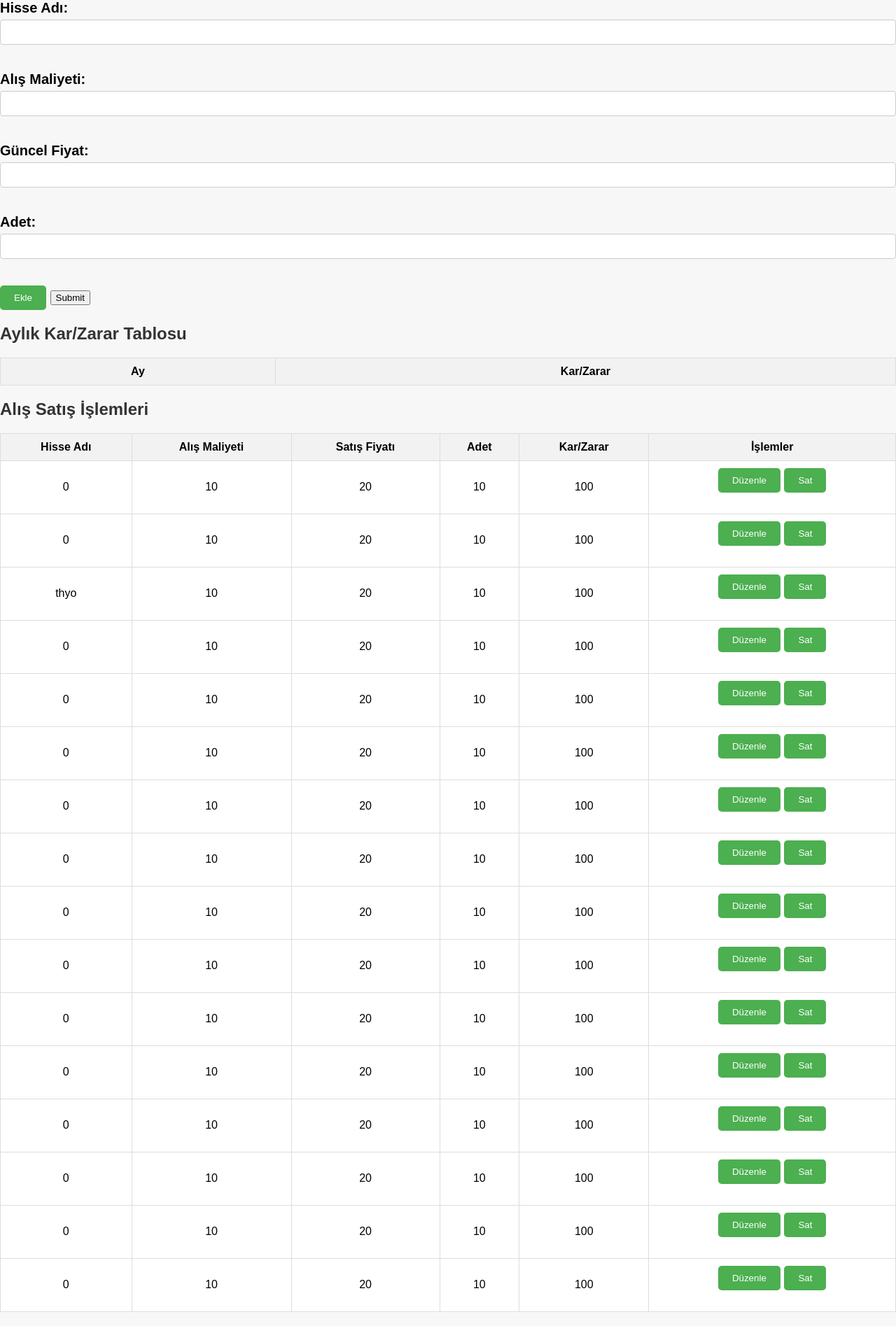
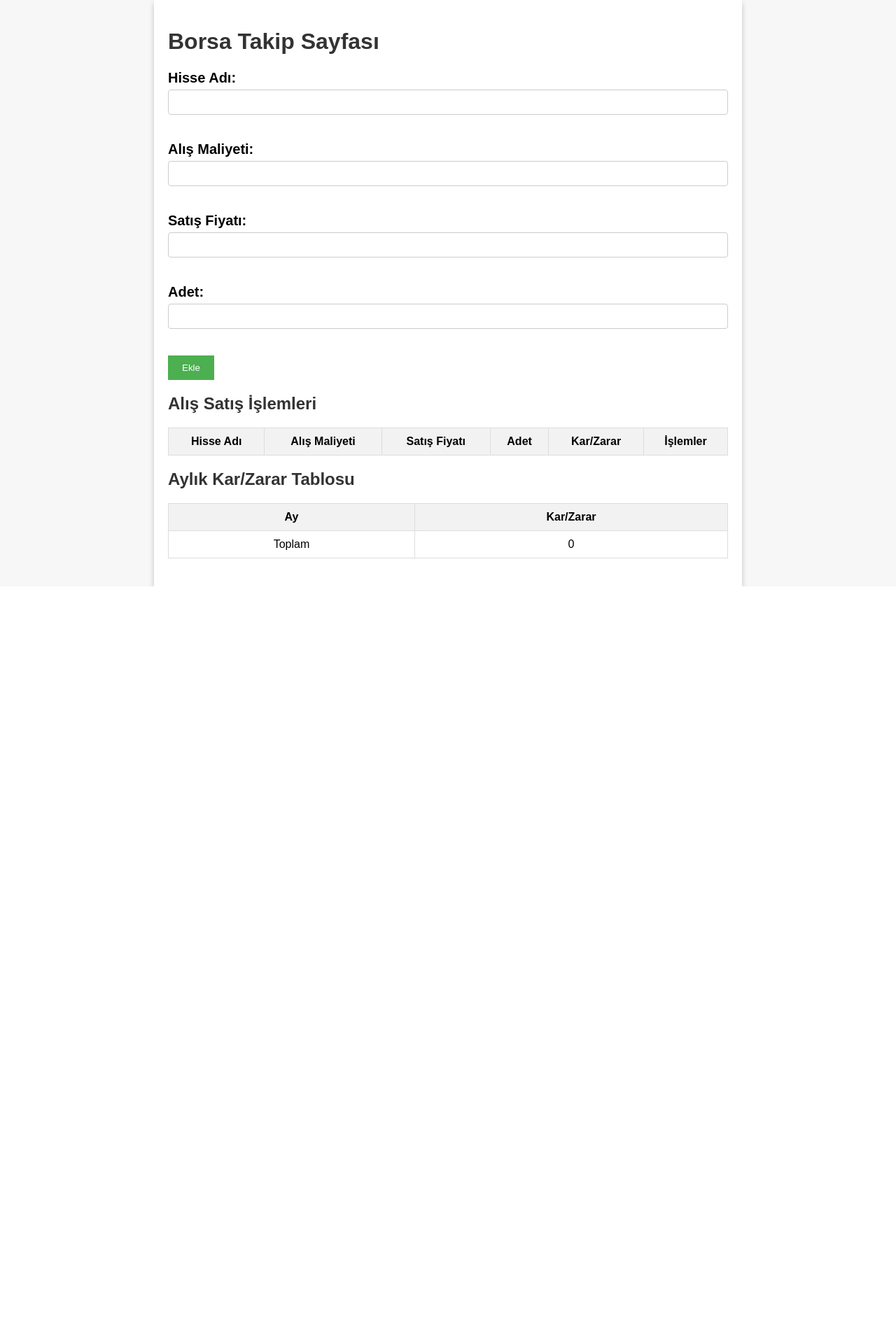
Before and after one commit to yigitkoruk/borsa_takip, a PHP site: the page made by Borsa Takip/Borsa Takip.php in a window 1280 px wide. Shown: the whole page at 70% size. After the commit the page ends 838 px from the top, so only its background shows below. Run offline with PHP 8.4, Linux system fonts and the light colour scheme; data comes from the database, SQL or seed files in the repository; lists and menus that the app fills with data are empty.

Commit message:
Update Borsa Takip.php
update

```diff
--- a/Borsa Takip/Borsa Takip.php
+++ b/Borsa Takip/Borsa Takip.php
@@ -73,30 +73,153 @@ if (isset($_POST["duzenle"])) {
     <meta charset="UTF-8">
     <meta name="viewport" content="width=device-width, initial-scale=1.0">
     <title>Borsa Takip Sayfası</title>
-    <link rel="stylesheet" href="style.css">
+    <style>
+        body {
+            font-family: Arial, sans-serif;
+            background-color: #f7f7f7;
+            margin: 0;
+            padding: 0;
+        }
+
+        h1,
+        h2 {
+            color: #333;
+        }
+
+        form {
+            margin-bottom: 20px;
+            font-size: 20px;
+            font-weight: bold;
+        }
+
+        table {
+            width: 100%;
+            border-collapse: collapse;
+            margin-bottom: 20px;
+            background-color: #fff;
+        }
+
+        table,
+        th,
+        td {
+            border: 1px solid #ddd;
+            padding: 10px;
+            text-align: center;
+        }
+
+        th {
+            background-color: #f2f2f2;
+        }
+
+        button {
+            background-color: #4caf50;
+            color: #fff;
+            border: none;
+            padding: 10px 20px;
+            cursor: pointer;
+            transition: background-color 0.3s;
+        }
+
+        button:hover {
+            background-color: #45a049;
+        }
+
+        input[type="text"],
+        input[type="number"] {
+            width: 100%;
+            padding: 8px;
+            margin: 5px 0 15px 0;
+            box-sizing: border-box;
+            border: 1px solid #ccc;
+            border-radius: 4px;
+            font-size: 16px;
+        }
+
+        input[type="text"]:focus,
+        input[type="number"]:focus {
+            outline: none;
+            border-color: #4caf50;
+        }
+
+        .container {
+            max-width: 800px;
+            margin: 0 auto;
+            padding: 20px;
+            background-color: #fff;
+            box-shadow: 0 4px 8px 0 rgba(0, 0, 0, 0.2);
+        }
+
+        .modal {
+            display: none;
+            position: fixed;
+            z-index: 1;
+            left: 0;
+            top: 0;
+            width: 100%;
+            height: 100%;
+            overflow: auto;
+            background-color: rgb(0, 0, 0);
+            background-color: rgba(0, 0, 0, 0.4);
+            padding-top: 60px;
+        }
+
+        .modal-content {
+            background-color: #fefefe;
+            margin: 5% auto;
+            padding: 20px;
+            border: 1px solid #888;
+            width: 50%;
+        }
+
+        .close {
+            color: #aaa;
+            float: right;
+            font-size: 28px;
+            font-weight: bold;
+        }
+
+        .close:hover,
+        .close:focus {
+            color: black;
+            text-decoration: none;
+            cursor: pointer;
+        }
+    </style>
 </head>
 
 <body>
-    <form id="borsaForm" method="POST">
+    <div class="container">
+        <h1>Borsa Takip Sayfası</h1>
+        <form id="borsaForm">
             <label for="hisseAdi">Hisse Adı:</label>
-        <input type="text" id="hisseAdi" name="hisseAdi">
-        <?= $hisseAdi_Hata ?? "" ?><br><br>
+            <input type="text" id="hisseAdi" required><br><br>
+            <label for="alisMaliyeti">Alış Maliyeti:</label>
+            <input type="number" id="alisMaliyeti" required><br><br>
+            <label for="satisFiyati">Satış Fiyatı:</label>
+            <input type="number" id="satisFiyati" required><br><br>
+            <label for="adet">Adet:</label>
+            <input type="number" id="adet" required><br><br>
+            <button type="button" onclick="ekle()">Ekle</button>
+        </form>
+        <h2>Alış Satış İşlemleri</h2>
+        <table id="borsaTablosu">
+            <tr>
+                <th>Hisse Adı</th>
+                <th>Alış Maliyeti</th>
+                <th>Satış Fiyatı</th>
+                <th>Adet</th>
+                <th>Kar/Zarar</th>
+                <th>İşlemler</th>
+            </tr>
+        </table>
 
-        <label for="alisMaliyeti">Alış Maliyeti:</label>
-        <input type="number" id="alisMaliyeti" name="alisMaliyeti">
-        <?= $alisMaliyeti_Hata ?? "" ?><br><br>
-
-        <label for="satisFiyati">Güncel Fiyat:</label>
-        <input type="number" id="satisFiyati" name="satisFiyati">
-        <?= $satisFiyati_Hata ?? "" ?><br><br>
-
-        <label for="adet">Adet:</label>
-        <input type="number" id="adet" name="adet">
-        <?= $Adet_Hata ?? "" ?><br><br>
-
-        <button type="button" onclick="ekle()">Ekle</button>
-        <input type="submit" name="ekle" value="Submit">
-    </form>
+        <div id="detayModal" class="modal">
+            <div class="modal-content">
+                <span class="close" onclick="kapatDetayModal()">&times;</span>
+                <h2>Detaylar</h2>
+                <div id="detayIcerik"></div>
+            </div>
+        </div>
 
         <h2>Aylık Kar/Zarar Tablosu</h2>
         <table id="aylikKarZararTablosu">
@@ -105,44 +228,29 @@ if (isset($_POST["duzenle"])) {
                 <th>Kar/Zarar</th>
             </tr>
         </table>
+    </div>
 
-    <table>
-        <h2>Alış Satış İşlemleri</h2>
-        <thead>
-            <tr>
-                <th>Hisse Adı</th>
-                <th>Alış Maliyeti</th>
-                <th>Satış Fiyatı</th>
-                <th>Adet</th>
-                <th>Kar/Zarar</th>
-                <th>İşlemler</th>
-            </tr>
-        </thead>
-        <tbody>
-            <?php foreach ($list as $item) : ?>
-                <tr>
-                    <td><?= $item["hisse_adi"] ?? "" ?></td>
-                    <td><?= $item["alis_maliyeti"] ?? "" ?></td>
-                    <td><?= $item["guncel_fiyat"] ?? "" ?></td>
-                    <td><?= $item["adet"] ?? "" ?></td>
-                    <td><?= $item["kar_zarar"] ?? "" ?></td>
-                    <td>
-                        <form method="POST">
-                            <input type="hidden" value="<?= $item["id"] ?? "" ?>" name="hidden">
-                            <input type="submit" value="Düzenle" name="duzenle" class="button">
-                            <input type="submit" value="Sat" name="sat" class="button">
-                        </form>
-                    </td>
-                </tr>
-            <?php endforeach; ?>
-        </tbody>
-    </table>
+    <div id="myModal" class="modal">
+        <div class="modal-content">
+            <span class="close">&times;</span>
+            <h2>Düzenle</h2>
+            <label for="hisseAdiModal">Hisse Adı:</label>
+            <input type="text" id="hisseAdiModal" required><br><br>
+            <label for="alisMaliyetiModal">Alış Maliyeti:</label>
+            <input type="number" id="alisMaliyetiModal" required><br><br>
+            <label for="satisFiyatiModal">Satış Fiyatı:</label>
+            <input type="number" id="satisFiyatiModal" required><br><br>
+            <label for="adetModal">Adet:</label>
+            <input type="number" id="adetModal" required><br><br>
+            <button type="button" onclick="kaydet()">Kaydet</button>
+        </div>
+    </div>
 
     <script>
         let borsaVerileri = [];
         let duzenleIndex = null;
 
-        window.onload = function() {
+        window.onload = function () {
             borsaVerileri = JSON.parse(localStorage.getItem("borsaVerileri")) || [];
             guncelleTablolar();
         };
@@ -153,9 +261,7 @@ if (isset($_POST["duzenle"])) {
             let satisFiyati = parseFloat(document.getElementById("satisFiyati").value);
             let adet = parseInt(document.getElementById("adet").value);
             let karZarar = (satisFiyati - alisMaliyeti) * adet;
-            let ay = new Date().toLocaleString('default', {
-                month: 'long'
-            });
+            let ay = new Date().toLocaleString('default', { month: 'long' });
 
             if (duzenleIndex !== null) {
                 borsaVerileri[duzenleIndex] = {
@@ -168,18 +274,6 @@ if (isset($_POST["duzenle"])) {
                 };
                 duzenleIndex = null;
             } else {
-                // Düzenleme yapılmiyorsa var olan bir veriyi güncelleme
-                let existingIndex = borsaVerileri.findIndex(veri => veri.hisseAdi === hisseAdi);
-                if (existingIndex !== -1) {
-                    borsaVerileri[existingIndex] = {
-                        hisseAdi: hisseAdi,
-                        alisMaliyeti: alisMaliyeti,
-                        satisFiyati: satisFiyati,
-                        adet: adet,
-                        karZarar: karZarar,
-                        ay: ay
-                    };
-                } else {
                 borsaVerileri.push({
                     hisseAdi: hisseAdi,
                     alisMaliyeti: alisMaliyeti,
@@ -188,7 +282,6 @@ if (isset($_POST["duzenle"])) {
                     karZarar: karZarar,
                     ay: ay
                 });
-                }
             }
 
             localStorage.setItem("borsaVerileri", JSON.stringify(borsaVerileri));
@@ -212,31 +305,34 @@ if (isset($_POST["duzenle"])) {
         }
 
         function guncelleTablolar() {
-            document.getElementById("borsaTablosu").innerHTML = "<tr><th>Hisse Adı</th><th>Alış Maliyeti</th><th>Satış Fiyatı</th><th>Adet</th><th>Kar/Zarar</th><th>İşlemler</th></tr>";
-            document.getElementById("aylikKarZararTablosu").innerHTML = "<tr><th>Ay</th><th>Kar/Zarar</th></tr>";
+            let borsaTablosu = document.getElementById("borsaTablosu");
+            let aylikKarZararTablosu = document.getElementById("aylikKarZararTablosu");
+            borsaTablosu.innerHTML = "<tr><th>Hisse Adı</th><th>Alış Maliyeti</th><th>Satış Fiyatı</th><th>Adet</th><th>Kar/Zarar</th><th>İşlemler</th></tr>";
+            aylikKarZararTablosu.innerHTML = "<tr><th>Ay</th><th>Kar/Zarar</th></tr>";
 
             let toplamKarZarar = {};
 
-            let borsaTablosu = document.getElementById("borsaTablosu");
-            let aylikKarZararTablosu = document.getElementById("aylikKarZararTablosu");
-            borsaVerileri.forEach(function(hisse, index) {
+            borsaVerileri.forEach(function (hisse, index) {
                 let row = borsaTablosu.insertRow();
-                row.innerHTML = `<td>${hisse.hisseAdi}</td><td>${hisse.alisMaliyeti}</td><td>${hisse.satisFiyati}</td><td>${hisse.adet}</td><td>${hisse.karZarar}</td><td><button onclick="duzenle(${index})">Düzenle</button> <button onclick="sil(${index})">Sil</button></td>`;
+                row.innerHTML = `<td>${hisse.hisseAdi}</td><td>${hisse.alisMaliyeti}</td><td>${hisse.satisFiyati}</td><td>${hisse.adet}</td><td>${hisse.karZarar}</td><td><button onclick="duzenle(${index})">Düzenle</button> <button onclick="sil(${index})">Sil</button> <button onclick="detay(${index})">Detay</button></td>`;
+
+
 
                 let aylar = aylikKarZararTablosu.getElementsByTagName("tr");
-                let found = false;
+                let bulundu = false;
+
                 for (let i = 1; i < aylar.length; i++) {
                     let ayAdi = aylar[i].getElementsByTagName("td")[0].innerText;
                     if (ayAdi === hisse.ay) {
                         let mevcutKarZarar = parseInt(aylar[i].getElementsByTagName("td")[1].innerText);
                         mevcutKarZarar += hisse.karZarar;
                         aylar[i].getElementsByTagName("td")[1].innerText = mevcutKarZarar;
-                        found = true;
+                        bulundu = true;
                         break;
                     }
                 }
 
-                if (!found) {
+                if (!bulundu) {
                     let aylikKarZararRow = aylikKarZararTablosu.insertRow();
                     aylikKarZararRow.innerHTML = `<td>${hisse.ay}</td><td>${hisse.karZarar}</td>`;
                 }
@@ -244,12 +340,86 @@ if (isset($_POST["duzenle"])) {
                 if (!toplamKarZarar[hisse.ay]) {
                     toplamKarZarar[hisse.ay] = 0;
                 }
+
                 toplamKarZarar[hisse.ay] += hisse.karZarar;
             });
 
             let toplamKarZararRow = aylikKarZararTablosu.insertRow();
             toplamKarZararRow.innerHTML = `<td>Toplam</td><td>${Object.values(toplamKarZarar).reduce((a, b) => a + b, 0)}</td>`;
         }
+
+        let modal = document.getElementById("myModal");
+        let span = document.getElementsByClassName("close")[0];
+
+        function duzenle(index) {
+            // Düzenleme butonuna basıldığında modalı göster
+            modal.style.display = "block";
+
+            // Seçili hissenin verilerini modal içine yerleştir
+            let seciliHisse = borsaVerileri[index];
+            document.getElementById("hisseAdiModal").value = seciliHisse.hisseAdi;
+            document.getElementById("alisMaliyetiModal").value = seciliHisse.alisMaliyeti;
+            document.getElementById("satisFiyatiModal").value = seciliHisse.satisFiyati;
+            document.getElementById("adetModal").value = seciliHisse.adet;
+
+            // Modal üzerindeki kaydet (save) butonuna tıklandığında yapılacak işlem
+            window.kaydet = function () {
+                // Düzenlenen verileri al
+                let hisseAdi = document.getElementById("hisseAdiModal").value;
+                let alisMaliyeti = parseFloat(document.getElementById("alisMaliyetiModal").value);
+                let satisFiyati = parseFloat(document.getElementById("satisFiyatiModal").value);
+                let adet = parseInt(document.getElementById("adetModal").value);
+                let karZarar = (satisFiyati - alisMaliyeti) * adet;
+                let ay = new Date().toLocaleString('default', { month: 'long' });
+
+                // Düzenleme yapılan veriyi güncelle
+                borsaVerileri[index] = {
+                    hisseAdi: hisseAdi,
+                    alisMaliyeti: alisMaliyeti,
+                    satisFiyati: satisFiyati,
+                    adet: adet,
+                    karZarar: karZarar,
+                    ay: ay
+                };
+
+                // Local storage ve tabloları güncelle
+                localStorage.setItem("borsaVerileri", JSON.stringify(borsaVerileri));
+                guncelleTablolar();
+
+                // Modalı gizle
+                modal.style.display = "none";
+            }
+        }
+
+        // Modalın üstündeki "x" butonuna basıldığında modalı gizle
+        span.onclick = function () {
+            modal.style.display = "none";
+        }
+
+        // Modal dışına tıklandığında modalı gizle
+        window.onclick = function (event) {
+            if (event.target == modal) {
+                modal.style.display = "none";
+            }
+        }
+
+        function detay(index) {
+        // Detay butonuna basıldığında modalı göster
+        let seciliHisse = borsaVerileri[index];
+        let detayIcerik = `<p><strong>Hisse Adı:</strong> ${seciliHisse.hisseAdi}</p>`;
+        detayIcerik += `<p><strong>Alış Maliyeti:</strong> ${seciliHisse.alisMaliyeti}</p>`;
+        detayIcerik += `<p><strong>Satış Fiyatı:</strong> ${seciliHisse.satisFiyati}</p>`;
+        detayIcerik += `<p><strong>Adet:</strong> ${seciliHisse.adet}</p>`;
+        detayIcerik += `<p><strong>Kar/Zarar:</strong> ${seciliHisse.karZarar}</p>`;
+        detayIcerik += `<p><strong>Ay:</strong> ${seciliHisse.ay}</p>`;
+
+        document.getElementById("detayIcerik").innerHTML = detayIcerik;
+        document.getElementById("detayModal").style.display = "block";
+        }
+
+        function kapatDetayModal() {
+        document.getElementById("detayModal").style.display = "none";
+        }
     </script>
 </body>
 
```
Lines whose indentation alone changed are shown as unchanged.
